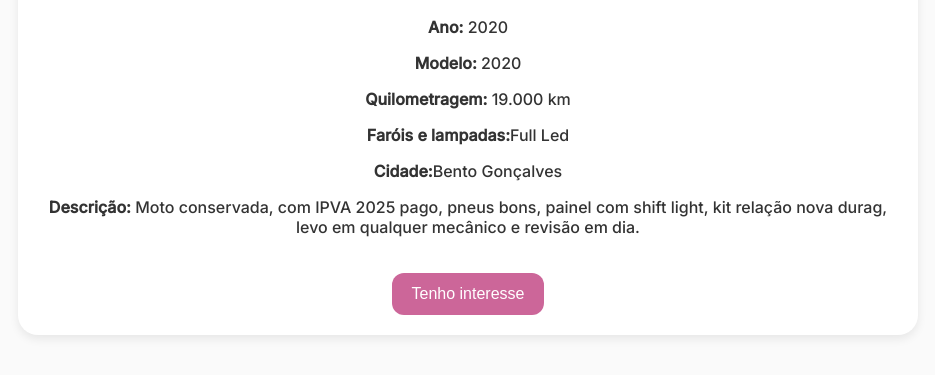
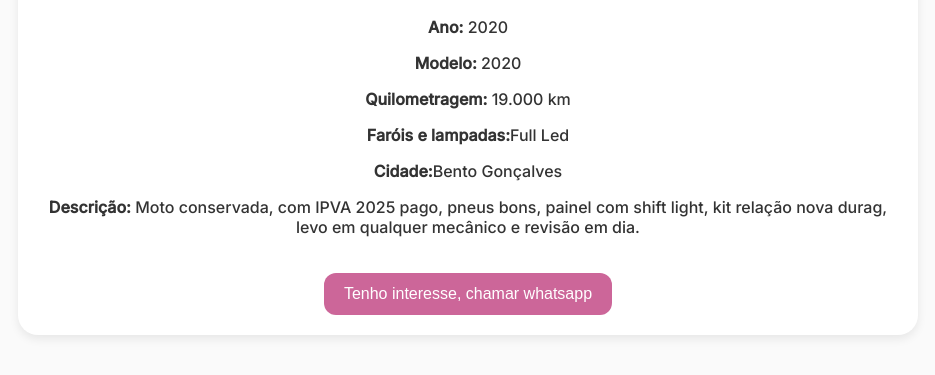
Before and after one commit to Brancalione/Venda-R3, a plain HTML site: page index.html in a window 1280 px wide. Shown: the part 535-910 px from the top of the page, without its empty margins (172-1107 px from the left). Drawn offline with Linux system fonts and the light colour scheme.

Commit message:
Update index.html

```diff
--- a/index.html
+++ b/index.html
@@ -29,7 +29,7 @@
         <p><strong>Faróis e lampadas:</strong>Full Led</p>
         <p><strong>Cidade:</strong>Bento Gonçalves</p>
         <p><strong>Descrição:</strong> Moto conservada, com IPVA 2025 pago, pneus bons, painel com shift light, kit relação nova durag, levo em qualquer mecânico e revisão em dia.</p>
-        <button onclick="redirecionarWhatsapp()">Tenho interesse</button>
+        <button onclick="redirecionarWhatsapp()">Tenho interesse, chamar whatsapp</button>
       </div>
     </div>
   </div>
```
